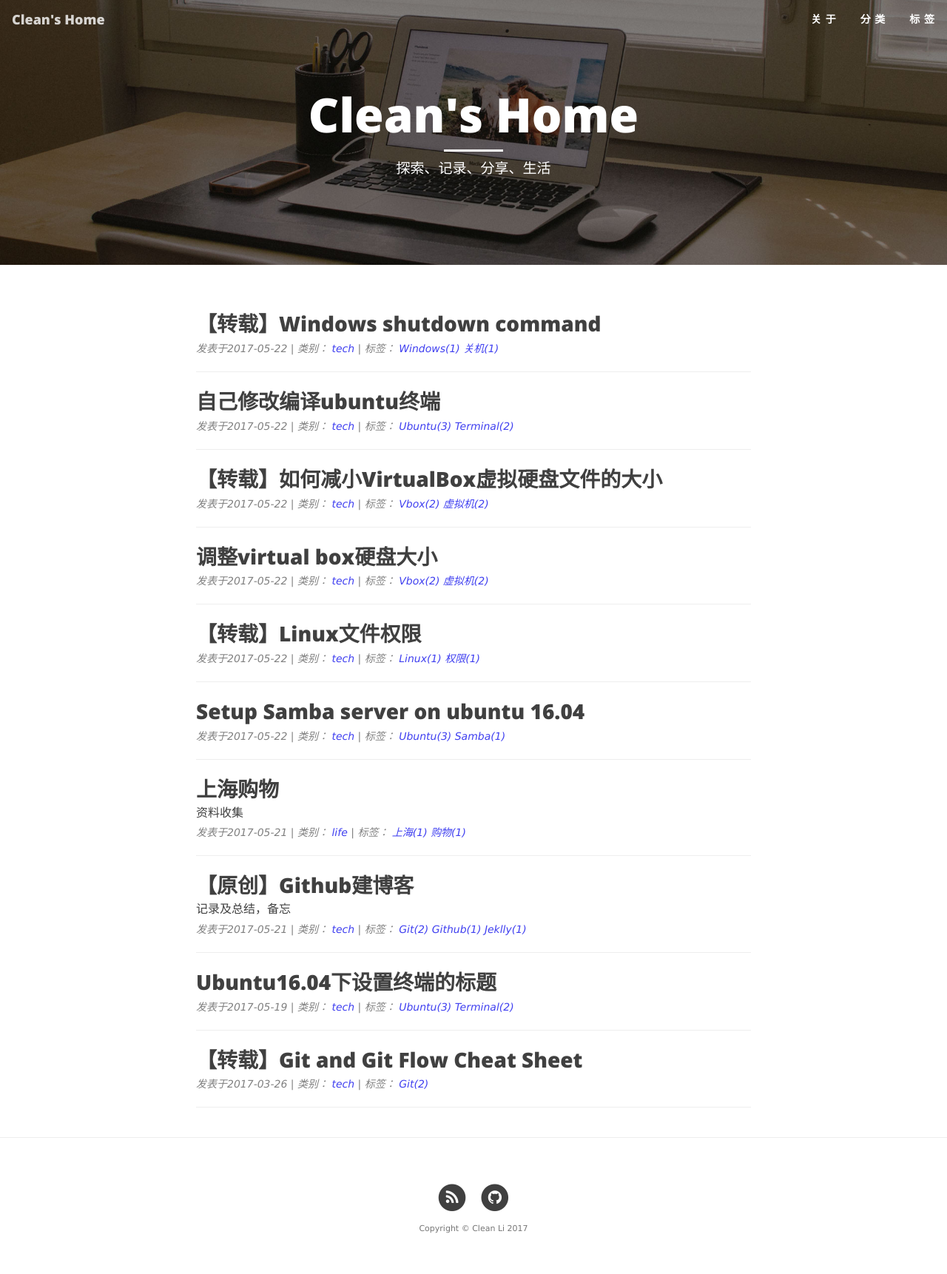
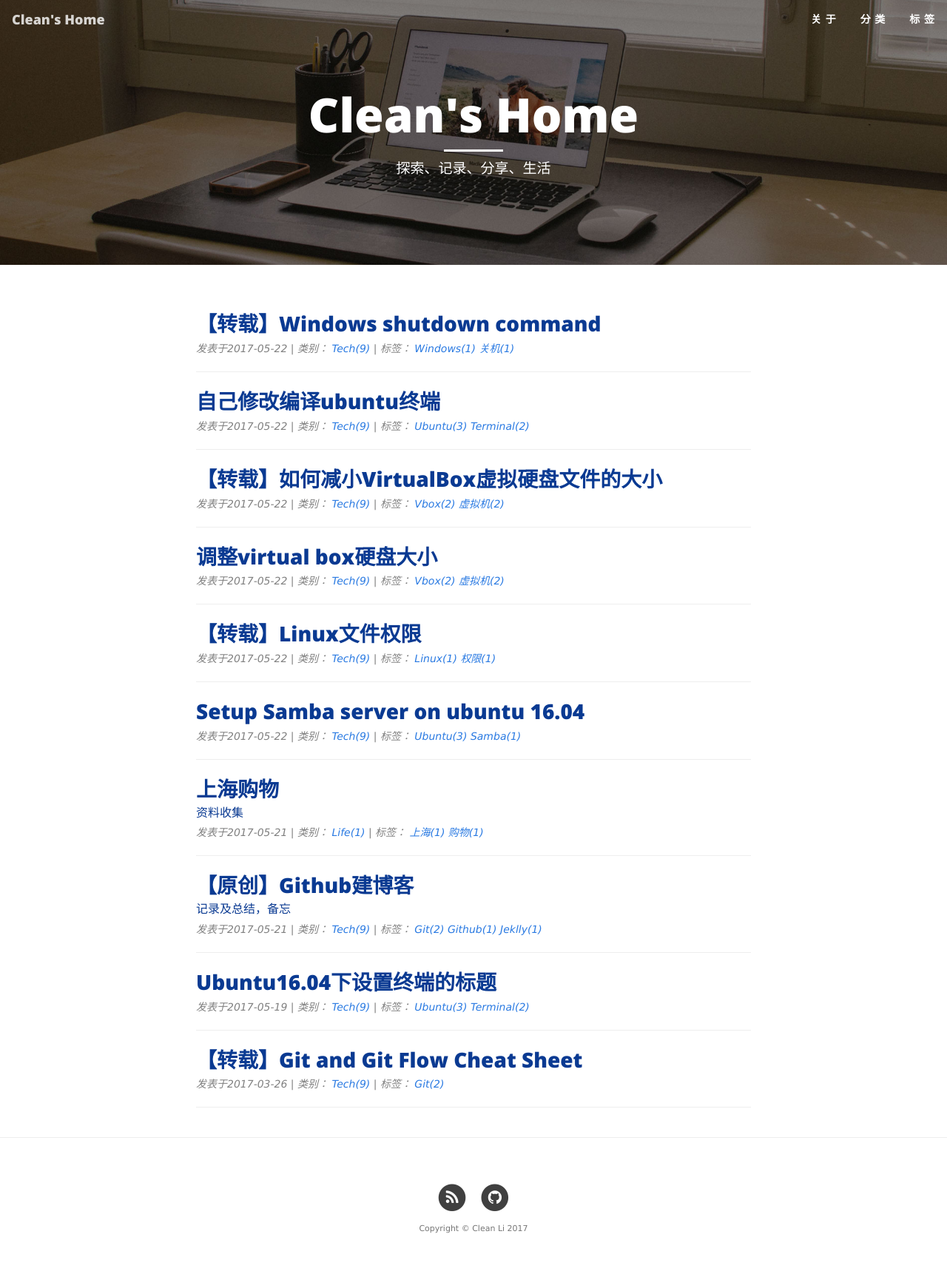
Before and after one commit to cleanli/cleanhome, a Jekyll site: the page built from index.html, in a window 1280 px wide. Shown: the whole page at 74% size. Built offline with Jekyll 4.4.1, drawn with Linux system fonts in a browser that asks for light colours; the list of posts is cut into pages by our own code.

Commit message:
add categories size and adjust color

```diff
--- a/css/clean-blog.css
+++ b/css/clean-blog.css
@@ -213,12 +213,12 @@ hr.small {
   }
 }
 .post-preview > a {
-  color: #404040;
+  color: #0a3a92;
 }
 .post-preview > a:hover,
 .post-preview > a:focus {
-  text-decoration: none;
-  color: #0085a1;
+  text-decoration: underline;
+  color: #002531;
 }
 .post-preview > a > .post-title {
   font-size: 24px;
@@ -239,7 +239,7 @@ hr.small {
 }
 .post-preview > .post-meta > a {
   text-decoration: none;
-  color: #4040f0;
+  color: #2a7ae2;
 }
 .post-preview > .post-meta > a:hover,
 .post-preview > .post-meta > a:focus {
--- a/index.html
+++ b/index.html
@@ -15,8 +15,23 @@ description: "探索、记录、分享、生活"
         {% endif %}
     </a>
     <p class="post-meta">发表于{{ post.date | date: "%Y-%m-%d" }} | 类别：
-    <a href="{{ site.baseurl }}/{{ site.categories_path }}#{{ post.categories }}-id">
-    {{ post.categories }}</a> | 标签：
+      {% assign categories_list = post.categories %}
+      {% if categories_list.first[0] == null %}
+        {% for category in categories_list %}
+                <a href="{{ site.baseurl }}/{{ site.categories_path }}#{{ category | replace:' ','-' }}-id">
+                  {{ category | capitalize }}({{ site.categories[category].size }})</span>
+               </a>
+        {% endfor %}
+      {% else %}
+        {% for category in categories_list %}
+                <a href="{{ site.baseurl }}/{{ site.categories_path }}#{{ category[0] | replace:' ','-' }}-id">
+                    {{ category[0] | capitalize }}({{ category[1].size }})</span>
+                </a>
+        {% endfor %}
+      {% endif %}
+      {% assign categories_list = nil %}
+
+    | 标签：
       {% assign tags_list = post.tags %}
       {% if tags_list.first[0] == null %}
         {% for tag in tags_list %}
```
